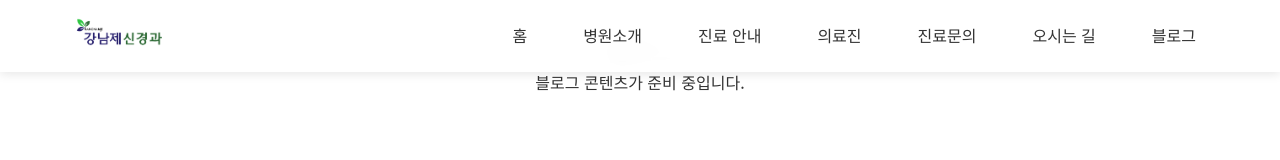
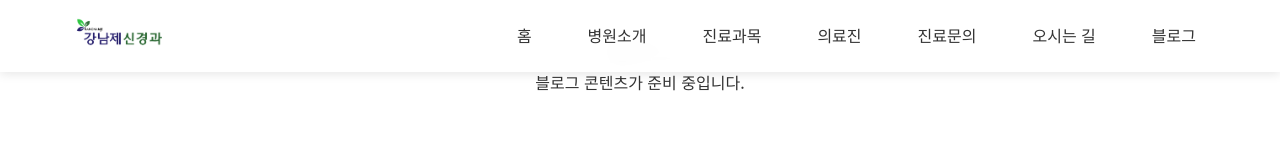
Before and after one commit to krrrrrg/knjneuro, a Next.js app: page /blog in a window 1280 px wide. Shown: the top 160 px of the page. Built offline with nearby package versions, Linux system fonts and the light colour scheme.

Commit message:
3차 수정

```diff
--- a/src/app/components/Navbar.js
+++ b/src/app/components/Navbar.js
@@ -91,7 +91,7 @@ export default function Navbar() {
               className={pathname === "/services" ? "active" : ""}
               onClick={() => setIsMenuOpen(false)}
             >
-              진료 안내
+              진료과목
             </Link>
           </li>
           <li>
--- a/src/app/page.js
+++ b/src/app/page.js
@@ -332,7 +332,7 @@ export default function Home() {
             </div>
             <div
               className="service-card"
-              onClick={() => showModal('denerveModalmentiaModal')}
+              onClick={() => showModal('nerveModal')}
             >
               <img src="/images/손발저림.png" alt="손발저림" />
               <h3>신경계 질환</h3>
```
